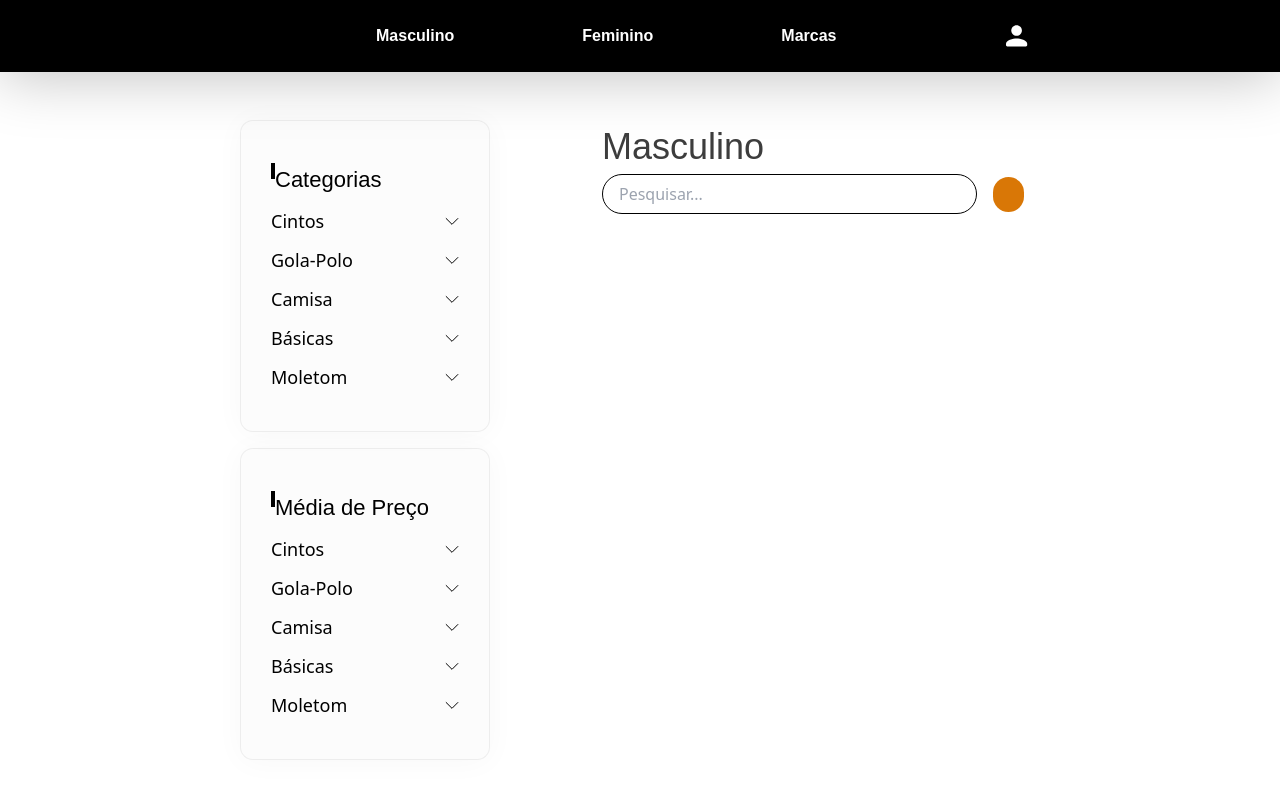
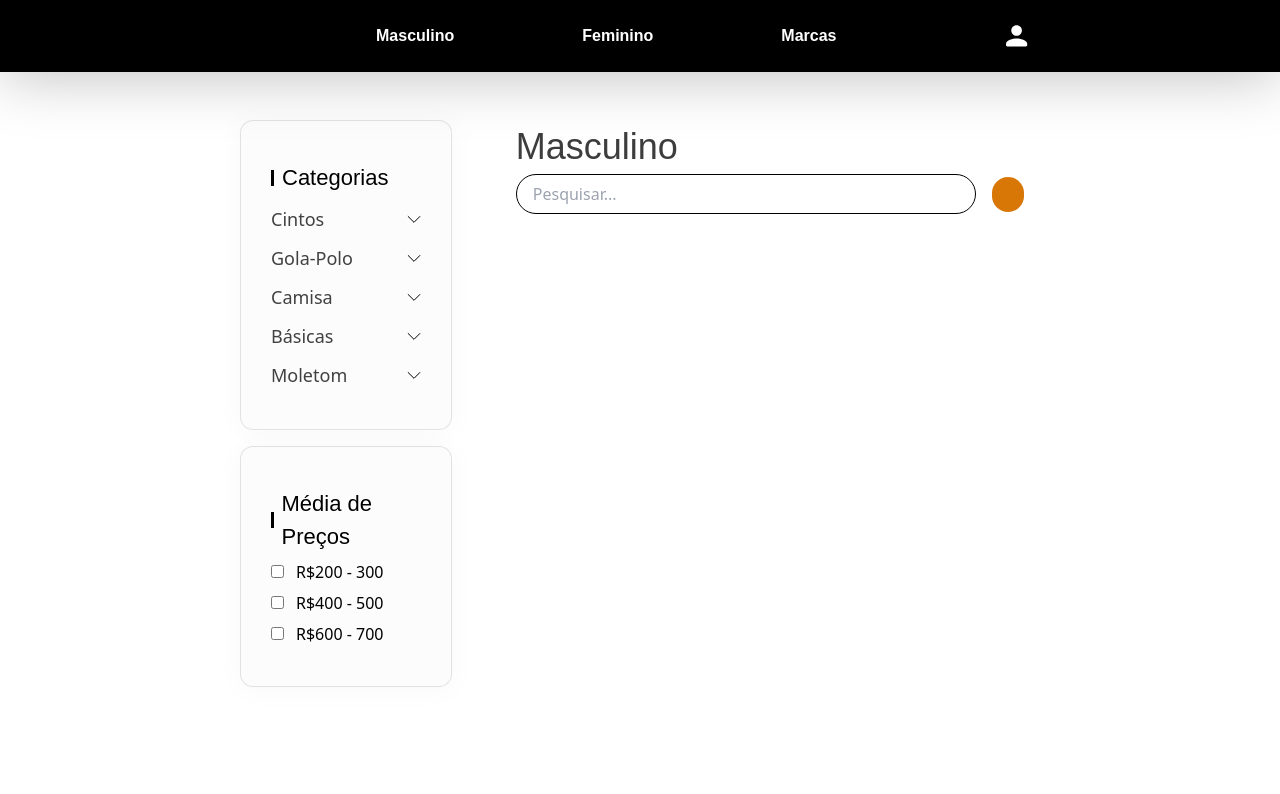
Before and after one commit to jpontel/aguadoce_webstore, a React (Vite) app: page /masculino in a window 1280 px wide. Shown: the top 794 px of the page. Built offline with nearby package versions, Linux system fonts and the light colour scheme.

Commit message:
more changes...

```diff
--- /dev/null
+++ b/src/components/generic-product-page/card/index.tsx
@@ -0,0 +1,44 @@
+import arrowDown from "../../../assets/icons/arrow-down.svg";
+
+interface FilterCardProps {
+    priceRange?: string[];
+    isSelectBox?: boolean;
+    categories: string[];
+    title: string;
+}
+
+export default function FilterCard({categories, title, isSelectBox, priceRange}: FilterCardProps) {
+    return (
+        <div className={'w-full py-[40px] px-[30px] rounded-[13px] background-card'}>
+            <div className={'w-full inline-flex gap-2 items-center'}>
+                <div className={'w-[3px] h-4 bg-black'}/>
+                <div className={'font-oxygen text-[22px]'}>
+                    {title}
+                </div>
+            </div>
+            {isSelectBox ? (
+                <div>
+                    {priceRange?.map((item, index) => (
+                        <div key={index}>
+                            <input type="checkbox" className={'mt-3 mr-3'}/>
+                            <label>R${item}</label>
+                        </div>
+                    )) || <div>No price range available</div>}
+                </div>
+            ) : (
+                <div className={'w-full text-[18px]'}>
+                    {categories.map((item, index) => (
+                        <div className={'w-full flex mt-3 justify-between text-[#414141]'}>
+                            <div key={index}>
+                                {item}
+                            </div>
+                            <button>
+                                <img src={arrowDown} alt={'arrow-down'} className={'items-center justify-center h-full'}/>
+                            </button>
+                        </div>
+                    ))}
+                </div>
+            )}
+        </div>
+    )
+}
--- a/src/components/generic-product-page/index.tsx
+++ b/src/components/generic-product-page/index.tsx
@@ -1,4 +1,4 @@
-import arrowDown from './../../assets/icons/arrow-down.svg';
+import FilterCard from "./card";
 import './style/style.css';
 
 interface GenericProductPageProps {
@@ -10,56 +10,12 @@ interface GenericProductPageProps {
 export default function GenericProductPage({categories, title, action}: GenericProductPageProps) {
     return (
         <div className={'w-full inline-flex pl-60 pt-12'}>
-            <div className={'w-[250px] flex flex-col gap-4'}>
-                <div className={'w-full py-[40px] px-[30px] rounded-[13px] background-card'}>
-                    <div className={'w-full inline-flex'}>
-                        <div className={'w-1 h-4 bg-black'}/>
-                        <div className={'font-oxygen text-[22px]'}>
-                            Categorias
-                        </div>
-                    </div>
-                    <div className={'w-full text-[18px]'}>
-                        {categories.map((item, index) => (
-                            <div className={'w-full flex mt-3 justify-between'}>
-                                <div key={index}>
-                                    {item}
-                                </div>
-                                <button>
-                                    <img src={arrowDown} alt={'arrow-down'}
-                                         className={'items-center justify-center  h-full'}/>
-                                </button>
-
-                            </div>
-                        ))}
-                    </div>
-                </div>
-                <div>
-                    <div className={'w-[250px] py-[40px] px-[30px] rounded-[13px] background-card'}>
-                        <div className={'w-full inline-flex'}>
-                            <div className={'w-1 h-4 bg-black'}/>
-                            <div className={'font-oxygen text-[22px]'}>
-                                Média de Preço
-                            </div>
-                        </div>
-                        <div className={'w-full text-[18px]'}>
-                            {categories.map((item, index) => (
-                                <div className={'w-full flex mt-3 justify-between'}>
-                                    <div key={index}>
-                                        {item}
-                                    </div>
-                                    <button>
-                                        <img src={arrowDown} alt={'arrow-down'}
-                                             className={'items-center justify-center h-full'}/>
-                                    </button>
-
-                                </div>
-                            ))}
-                        </div>
-                    </div>
-                </div>
+            <div className={'w-[300px] flex flex-col gap-4'}>
+                <FilterCard categories={categories} title={'Categorias'} />
+                <FilterCard categories={categories} title={'Média de Preços'} isSelectBox priceRange={['200 - 300', '400 - 500', '600 - 700']}/>
             </div>
             {/*Barra de Pesquisa*/}
-            <div className={'w-full pl-28 pr-64'}>
+            <div className={'w-full pl-16 pr-64'}>
                 <div className={'font-montserrat font-regular text-[36px] text-[#3D3D3D]'}>
                     {title}
                 </div>
--- a/src/components/generic-product-page/style/style.css
+++ b/src/components/generic-product-page/style/style.css
@@ -1,6 +1,6 @@
 .background-card {
     border-radius: 13px;
-    border: 1px solid rgba(0, 0, 0, 0.06);
+    border: 1px solid rgba(0, 0, 0, 0.10);
     background: rgba(239, 239, 239, 0.20);
     box-shadow: 0 2px 30px 0 rgba(0, 0, 0, 0.03);
 }
```
